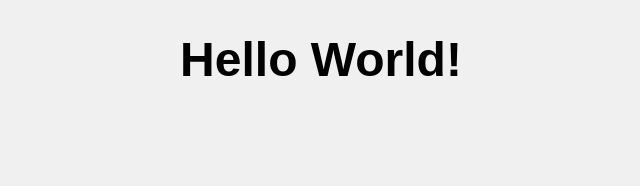
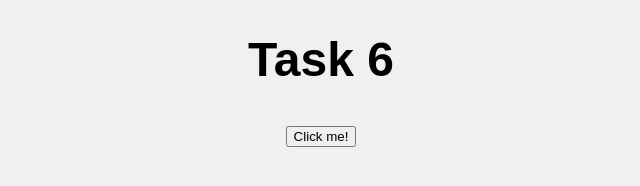
Before and after one commit to vickneee/Ohjelmointi-2-JavaScript, a website: page mod-03/mod03-Teht6/my-index.html in a window 1280 px wide. Shown: the whole page, without its empty margins (319-959 px from the left). Drawn offline with Linux system fonts and the light colour scheme.

Commit message:
Mod03 Teht6 Initial commit

```diff
--- a/mod-03/mod03-Teht6/my-index.html
+++ b/mod-03/mod03-Teht6/my-index.html
@@ -9,6 +9,7 @@
     <title>Document</title>
 </head>
 <body>
-<h1>Hello World!</h1>
+<h1>Task 6</h1>
+<button>Click me!</button>
 </body>
 </html>
--- a/mod-03/mod03-Teht6/script.js
+++ b/mod-03/mod03-Teht6/script.js
@@ -1 +1,7 @@
 `use strict`;
+
+const button = document.querySelector('button');
+
+button.addEventListener('click', function() {
+  alert(`Button Clicked!`);
+});
```
